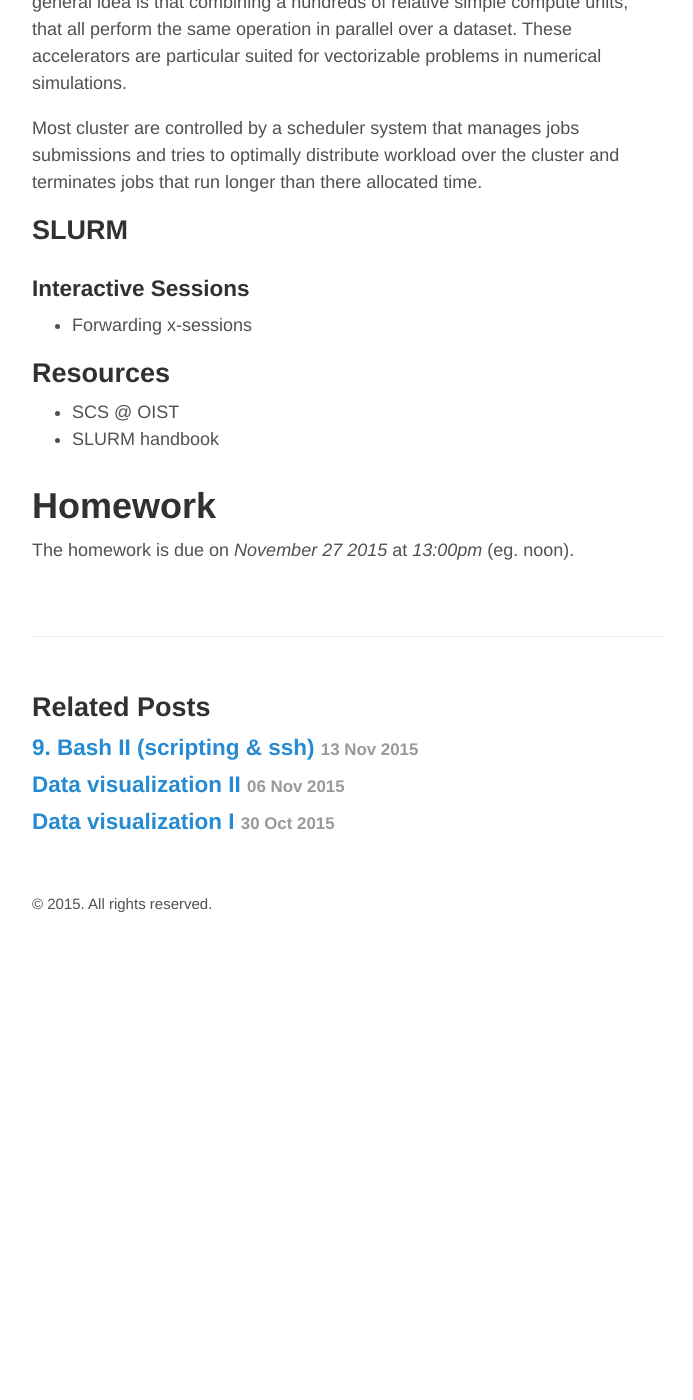
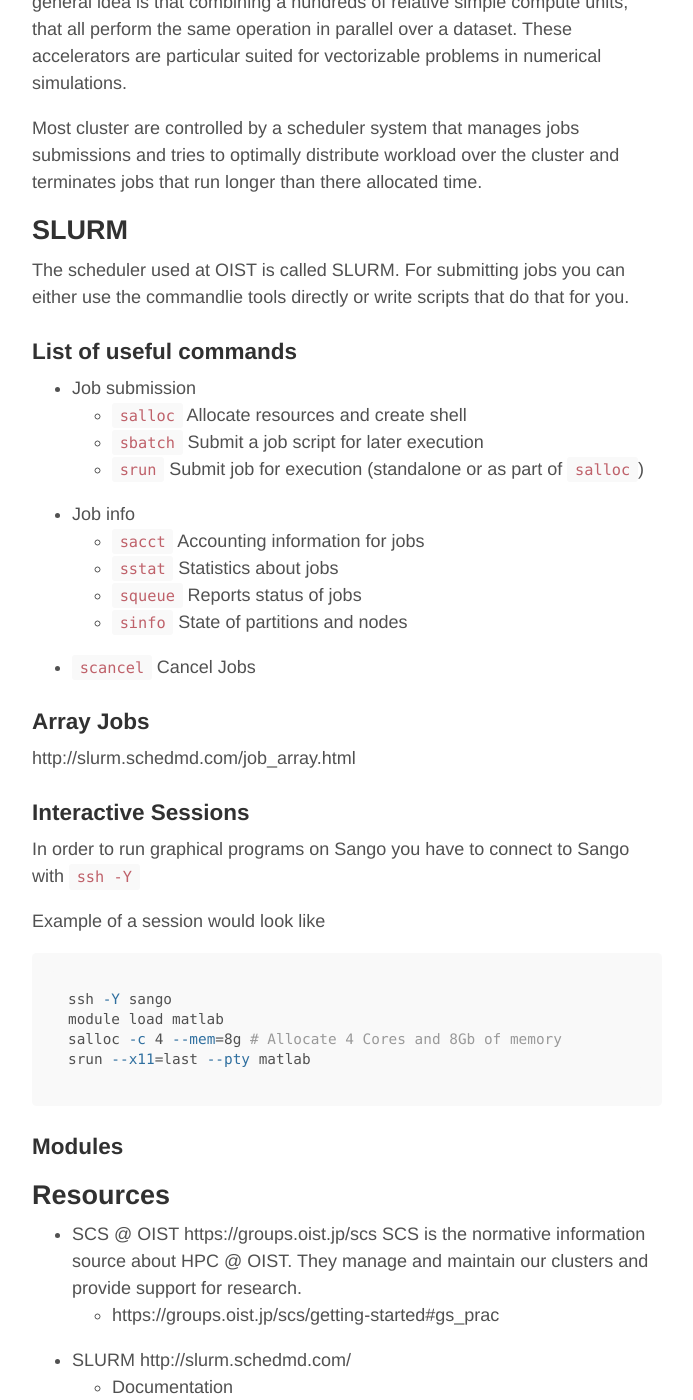
Before and after one commit to MikheyevLab/Computing-Fall-2015, a Jekyll site: the page built from _posts/2015-11-20-hpc.md, in a window 1280 px wide and 1400 px high, scrolled down 1201 px. Shown: the whole window, without its empty margins (293-986 px from the left). Built offline with Jekyll 4.4.1, drawn with Linux system fonts in a browser that asks for light colours; Markdown is read by kramdown in place of the engine named in the settings; before the commit the page ends 2154 px from its top, so only the background shows below that.

Commit message:
add information about slurm

````diff
--- a/_posts/2015-11-20-hpc.md
+++ b/_posts/2015-11-20-hpc.md
@@ -21,14 +21,45 @@
 Most cluster are controlled by a scheduler system that manages jobs submissions and tries to optimally distribute workload over the cluster and terminates jobs that run longer than there allocated time.
 
 ## SLURM
+The scheduler used at OIST is called SLURM. For submitting jobs you can either use the commandlie tools directly or write scripts that do that for you.
+
+### List of useful commands
+
+- Job submission
+  - `salloc` Allocate resources and create shell
+  - `sbatch` Submit a job script for later execution
+  - `srun` Submit job for execution (standalone or as part of `salloc`)
+- Job info
+  - `sacct` Accounting information for jobs
+  - `sstat` Statistics about jobs
+  - `squeue` Reports status of jobs
+  - `sinfo` State of partitions and nodes
+- `scancel` Cancel Jobs
+
+### Array Jobs
+http://slurm.schedmd.com/job_array.html
 
 ### Interactive Sessions
+In order to run graphical programs on Sango you have to connect to Sango with `ssh -Y`
 
-- Forwarding x-sessions
+Example of a session would look like
+
+```bash
+ssh -Y sango
+module load matlab
+salloc -c 4 --mem=8g # Allocate 4 Cores and 8Gb of memory
+srun --x11=last --pty matlab
+```
+
+### Modules
 
 ## Resources
-- SCS @ OIST
-- SLURM handbook
+- SCS @ OIST https://groups.oist.jp/scs
+  SCS is the normative information source about HPC @ OIST. They manage and maintain our clusters and provide support for research.
+  - https://groups.oist.jp/scs/getting-started#gs_prac
+- SLURM http://slurm.schedmd.com/
+  - Documentation
+  - Tutorial
 
 # Homework
 The homework is due on *November 27 2015* at *13:00pm* (eg. noon).
````
